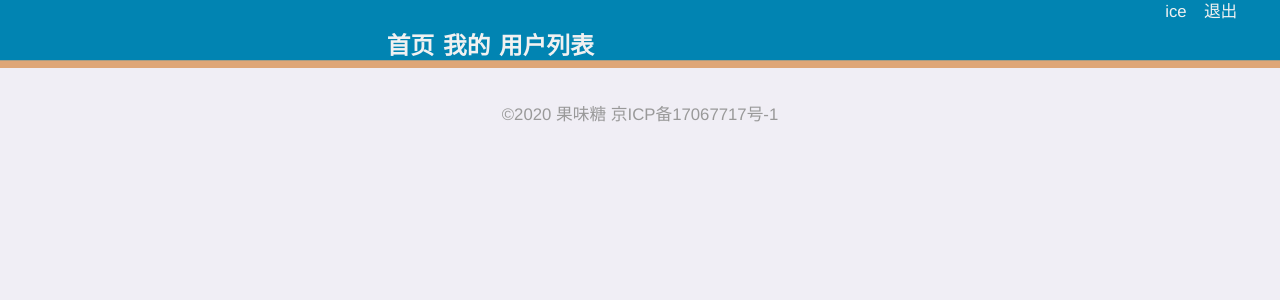
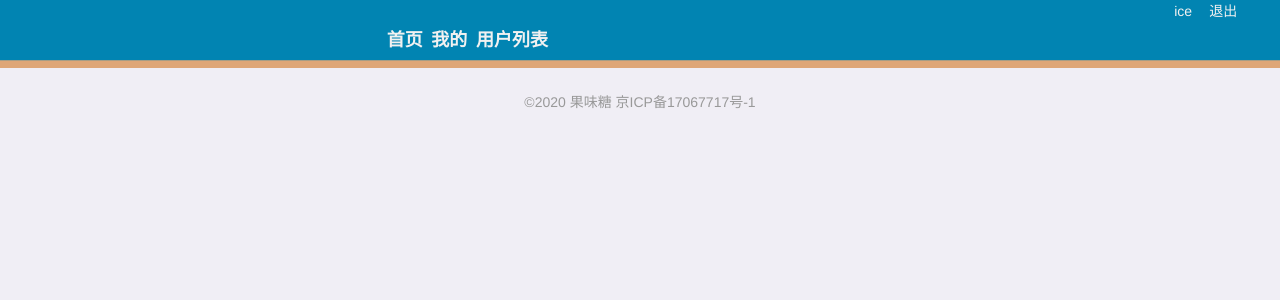
Before and after one commit to guoweiTang/chat, a Vue app: page / in a window 1280 px wide. Shown: the top 300 px of the page. Built offline with nearby package versions, Linux system fonts and the light colour scheme.

Commit message:
add less-loader

```diff
--- a/package.json
+++ b/package.json
@@ -9,6 +9,7 @@
   },
   "dependencies": {
     "core-js": "^3.6.5",
+    "less-loader": "^6.1.2",
     "vue": "^2.6.11",
     "vue-router": "^3.3.4",
     "vuex": "^3.4.0"
--- a/src/App.vue
+++ b/src/App.vue
@@ -15,11 +15,11 @@ import AppFooter from "./components/footer/main.vue";
 import store from "./store";
 
 export default {
-  name: "App",
+  name: 'App',
   store,
   components: {
-    "app-header": AppHeader,
-    "app-footer": AppFooter
+    'app-header': AppHeader,
+    'app-footer': AppFooter
   },
 };
 </script>
--- a/src/assets/css/base.css
+++ b/src/assets/css/base.css
@@ -17,13 +17,11 @@ html {
 body {
   margin: 0;
   padding: 0;
-  font-size: .44rem;
+  font-size: 12px;
   font-family: "Hiragino Sans GB", "Microsoft Yahei", "SimSun", Arial, "Helvetica Neue", Helvetica;
   color: #333;
   word-wrap: break-word;
   -webkit-font-smoothing: antialiased;
-  background: url(../img/body-bg.png) repeat-x;
-  background-size: .03rem 1.25rem;
 }
 pre {
   font-family: "Hiragino Sans GB", "Microsoft Yahei", "SimSun", Arial, "Helvetica Neue", Helvetica;
--- a/src/components/footer/main.vue
+++ b/src/components/footer/main.vue
@@ -12,15 +12,23 @@ export default {
   name: "appFooter"
 };
 </script>
-<style scoped>
+<style lang="less" scoped>
 .page_footer{
   margin-top: .31rem;
   text-align: center;
   color: #999;
-  font-size: .31rem;
+  font-size: 10px;
 }
 .page_footer a{
-  font-size: .31rem;
+  font-size: 10px;
   color: #999;
 }
+@media screen and (min-width: 400px) {
+  .page_footer {
+    font-size: 14px;
+    a {
+      font-size: 14px;
+    }
+  }
+}
 </style>>
--- a/src/components/header/main.vue
+++ b/src/components/header/main.vue
@@ -25,35 +25,51 @@ export default {
   name: "appHeader"
 };
 </script>
-<style scoped>
-.page_header{
-    margin-bottom: .31rem;
-    padding-bottom: .44rem;
+<style lang="less" scoped>
+.page_header {
+  margin-bottom: 0.31rem;
+  padding-bottom: 0.44rem;
+  background: url(./img/bg.png) repeat-x;
+  background-size: 0.03rem 1.25rem;
 }
-nav ul{
+nav {
+  ul {
     width: 9.38rem;
     margin: 0 auto;
   }
-nav li{
+  li {
     float: left;
-    margin-left: .16rem;
-    font-size: .44rem;
+    margin-left: 0.16rem;
+    font-size: 14px;
     font-weight: bold;
-}
-nav li:first-child{
+    &:first-child {
       margin-left: 0;
     }
-nav a{
+  }
+  a {
     color: #f1f1f1;
   }
-.login_register{
-    line-height: .44rem;
+}
+.login_register {
+  line-height: 0.44rem;
   text-align: right;
-    padding-right: .63rem;
+  padding-right: 0.63rem;
+  a {
+    margin: 0 0.16rem;
+    color: #f1f1f1;
+    font-size: 12px;
   }
-.login_register a{
-    margin: 0 .16rem;
-    color: #f1f1f1;
-    font-size: .31rem;
+}
+@media screen and (min-width: 400px) {
+  .login_register {
+    a {
+      font-size: 14px;
+    }
+  }
+  nav {
+    li {
+      font-size: 18px;
+    }
+  }
 }
 </style>
--- a/src/views/hello/main.vue
+++ b/src/views/hello/main.vue
@@ -11,22 +11,22 @@
 </template>
 
 <script>
-import { mapState, mapGetters, mapActions } from "vuex";
+import { mapState, mapGetters, mapActions } from 'vuex';
 
-import rootStore from "../../store";
-import moduleStore from "./store";
-const moduleScope = "/hello";
+import rootStore from '../../store';
+import moduleStore from './store';
+const moduleScope = '/hello';
 let timer = null;
 
 export default {
-  name: "hello",
+  name: 'hello',
   computed: {
-    ...mapGetters(["msg"]),
-    ...mapGetters(moduleScope, ["helloMsg"]),
-    ...mapState(moduleScope, ["liveCount"])
+    ...mapGetters(['msg']),
+    ...mapGetters(moduleScope, ['helloMsg']),
+    ...mapState(moduleScope, ['liveCount', 'canvasWidth'])
   },
   methods: {
-    ...mapActions(moduleScope, ["add"])
+    ...mapActions(moduleScope, ['add'])
   },
   /**
    * 在渲染该组件的对应路由被 confirm 前调用
@@ -38,17 +38,16 @@ export default {
     // 载入路由对应的 module store 对象
     rootStore.registerModule(moduleScope, moduleStore);
     next(vm => {
-      vm.$store.dispatch("recordModuleName", moduleScope);
+      vm.$store.dispatch('recordModuleName', moduleScope);
 
       // 开发代码
       vm.add(1);
 
       let lock = vm.$el.getElementsByClassName('clock')[0];
       let ctx = lock.getContext('2d');
-      let canvasW = 60;
-      lock.width = canvasW * 2;
-      lock.height = canvasW * 2;
-      setDirective(ctx, canvasW);
+      let canvasW = vm.canvasWidth;
+      lock.width = lock.height = canvasW;
+      setDirective(ctx, canvasW / 2);
     });
   }
 };
@@ -63,8 +62,8 @@ function setDirective(ctx, w) {
   ctx.lineWidth = lineWidth;
   ctx.arc(w, w, r, 0, 2 * Math.PI);
   let grd = ctx.createLinearGradient(w, 0, w, 2 * w);
-  grd.addColorStop(0, "#d2e5ed");
-  grd.addColorStop(1, "#767574");
+  grd.addColorStop(0, '#d2e5ed');
+  grd.addColorStop(1, '#767574');
   ctx.strokeStyle = grd;
   ctx.stroke();
 
@@ -81,7 +80,7 @@ function setDirective(ctx, w) {
   }
   ctx.beginPath();
   ctx.arc(w, w, r - r / 5, 0, 2 * Math.PI);
-  ctx.fillStyle = "#fff";
+  ctx.fillStyle = '#fff';
   ctx.fill();
 
   // 时针
@@ -95,9 +94,9 @@ function setDirective(ctx, w) {
     w + (r - r / 2) * Math.sin(scaleH * 2 * Math.PI),
     w - (r - r / 2) * Math.cos(scaleH * 2 * Math.PI)
   );
-  ctx.lineCap = "round";
+  ctx.lineCap = 'round';
   ctx.lineWidth = 6;
-  ctx.strokeStyle = "#ff8d00";
+  ctx.strokeStyle = '#ff8d00';
   ctx.stroke();
 
   // 分针
@@ -108,7 +107,7 @@ function setDirective(ctx, w) {
     w - (r - r / 3) * Math.cos((t.getMinutes() / 60) * 2 * Math.PI)
   );
   ctx.lineWidth = 4;
-  ctx.strokeStyle = "#00b38a";
+  ctx.strokeStyle = '#00b38a';
   ctx.stroke();
 
   // 秒针
@@ -118,15 +117,15 @@ function setDirective(ctx, w) {
     w + (r - r / 4) * Math.sin((t.getSeconds() / 60) * 2 * Math.PI),
     w - (r - r / 4) * Math.cos((t.getSeconds() / 60) * 2 * Math.PI)
   );
-  ctx.lineCap = "round";
+  ctx.lineCap = 'round';
   ctx.lineWidth = 2;
-  ctx.strokeStyle = "#e1251b";
+  ctx.strokeStyle = '#e1251b';
   ctx.stroke();
 
   // 表盘中心
   ctx.beginPath();
   ctx.arc(w, w, r / 15, 0, 2 * Math.PI);
-  ctx.fillStyle = "#000";
+  ctx.fillStyle = '#000';
   ctx.fill();
 
   // 回调自身
@@ -152,7 +151,7 @@ function setDirective(ctx, w) {
 p.developing {
   margin-top: 18px;
   text-align: center;
-  font-size: .44rem;
+  font-size: 18px;
   color: #666;
   font-weight: bold;
 }
--- a/src/views/hello/store/index.js
+++ b/src/views/hello/store/index.js
@@ -6,7 +6,8 @@ import * as getters from './getters';
 export default {
     namespaced: true,
     state: {
-        liveCount: 0
+        liveCount: 0,
+        canvasWidth: 120,
     },
     actions,
     mutations,
```
Also changed, not shown: src/components/header/img/bg.png (renamed from src/assets/img/body-bg.png), 1 other file (tests, documents, lock files or other folders). Lines whose indentation alone changed are shown as unchanged.
